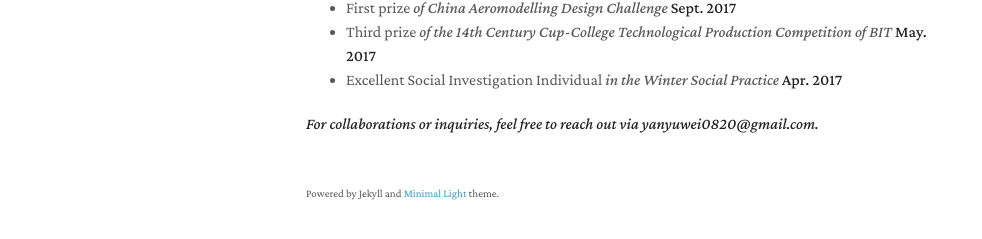
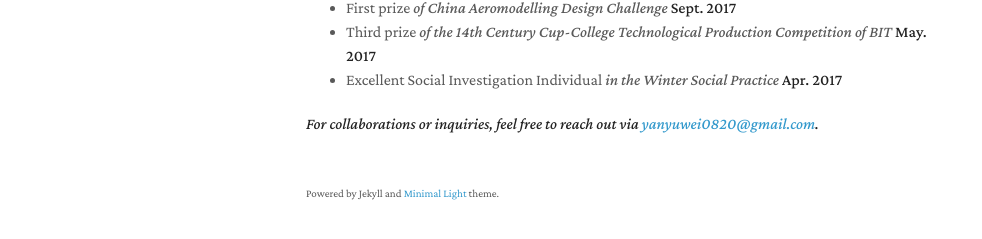
Before and after one commit to yuwei-yan/yuwei-yan.github.io, a Jekyll site: the page built from index.md, in a window 1280 px wide and 900 px high, scrolled down 1455 px. Shown: the part 626-865 px from the top of the window, without its empty margins (164-1146 px from the left). Built offline with Jekyll 4.4.1, drawn with Linux system fonts in a browser that asks for light colours; a style sheet for code colours, icons or effects is not loaded; our own code applies the rules of GitHub Pages for plain Markdown files; part of the change alters nothing that is shown.

```diff
--- a/index.md
+++ b/index.md
@@ -30,4 +30,4 @@ My projects often integrate computational modeling (ANSYS, Abaqus), additive man
 
 {% include_relative _includes/awards.md %}
 
-***For collaborations or inquiries, feel free to reach out via yanyuwei0820@gmail.com.***
+***For collaborations or inquiries, feel free to reach out via <a href="mailto: yanyuwei0820@gmail.com">yanyuwei0820@gmail.com</a>.***
```
